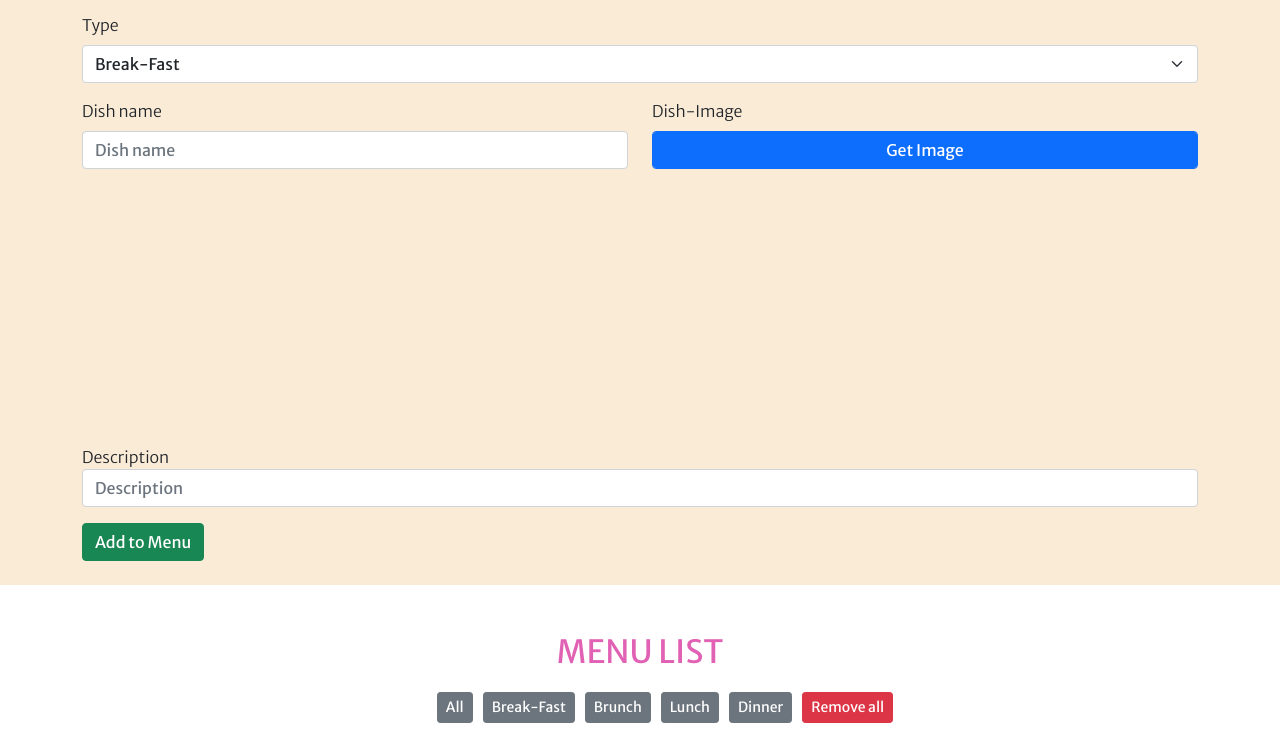
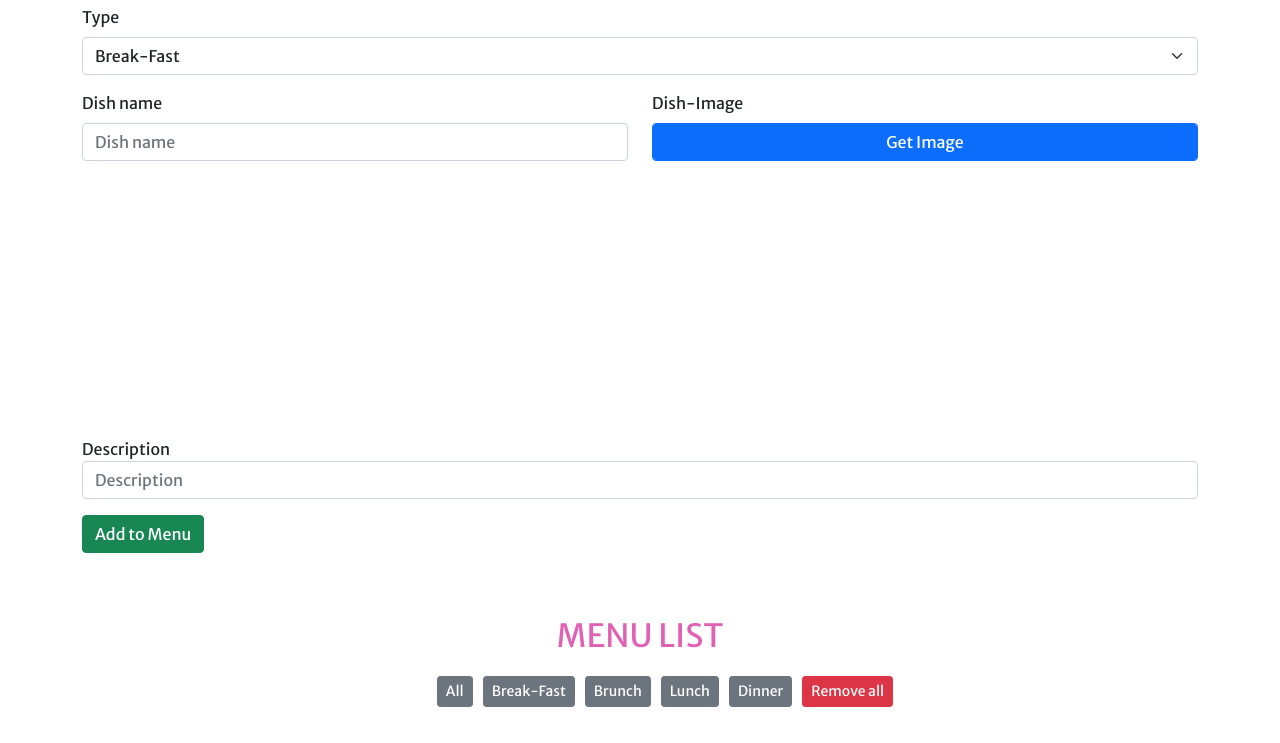
Before and after one commit to SanthoshPrabhakaranS/JS-Task, a plain HTML site: page index.html in a window 1280 px wide. Shown: the part 187-930 px from the top of the page. Drawn offline with nearby package versions, Linux system fonts and the light colour scheme.

Commit message:
test cange

```diff
--- a/style.css
+++ b/style.css
@@ -2,7 +2,7 @@
     font-family: 'Merriweather Sans', sans-serif;
 }
 
-#menu-container{
+#menu-containerrrr{
     background-color: antiquewhite;
     padding: 0.5rem 0;
     font-weight: 300;
```
